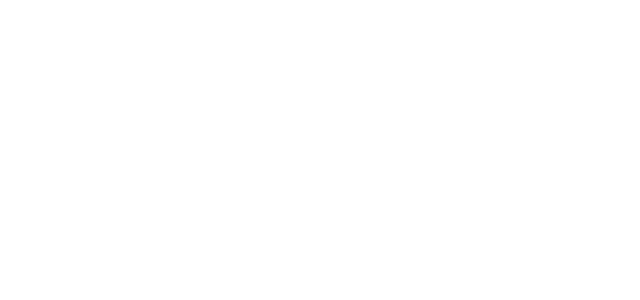
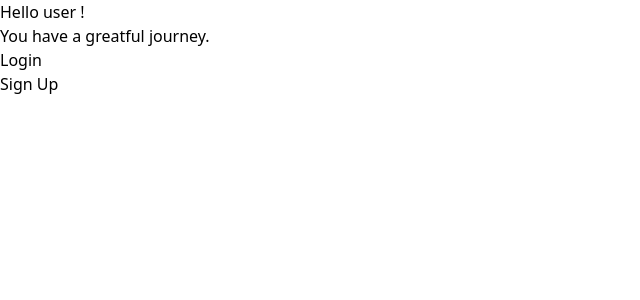
Before and after one commit to nasemul1/OIBSIP-leve-2-task-4, a React (Vite) app: page / in a window 1280 px wide. Before the commit this address had no page. Shown: the top 300 px of the page, without its empty margins (0-640 px from the left). Built offline with nearby package versions, Linux system fonts and the light colour scheme.

Commit message:
modified files

```diff
--- a/src/App.jsx
+++ b/src/App.jsx
@@ -11,7 +11,7 @@ function App() {
       <ToastContainer></ToastContainer>
       <BrowserRouter>
         <Routes>
-          <Route path="/OIBSIP-level-2-task-4" element={<Home />}></Route>
+          <Route path="/" element={<Home />}></Route>
           <Route path="/login" element={<Login />}></Route>
           <Route path="/registration" element={<Registration />}></Route>
           <Route path="/secret" element={<Secret />}></Route>
--- a/src/pages/Login.jsx
+++ b/src/pages/Login.jsx
@@ -60,7 +60,7 @@ const Login = () => {
             <input placeholder='Password' type="password" name="pass" id="pass" value={pass} onChange={e => setPass(e.target.value)} className='mb-10 p-2 w-3/4 bg-inherit border-b-2 border-[#1A459F] rounded-sm outline-none' required/><br />
             <button type="submit" className='pl-4 pr-4 pt-2 pb-2 w-3/4 text-white font-bold bg-[#1A459F] hover:bg-[#2c61d1] border-0 rounded-sm'>Proceed</button>
             <div className='mt-6'>
-              <Link to={'/OIBSIP-level-2-task-4'} className='mt-6 text-[#1A459F]'>Home</Link>
+              <Link to={'/'} className='mt-6 text-[#1A459F]'>Home</Link>
               <span className='ml-2 mr-2'>|</span>
               <Link to={'/registration'} className='mt-6 text-[#1A459F]'>Create a new account</Link>
             </div>
--- a/src/pages/Registration.jsx
+++ b/src/pages/Registration.jsx
@@ -52,7 +52,7 @@ const Registration = () => {
                   <input placeholder='Password' type="password" name="pass" id="pass" value={pass} onChange={e => setPass(e.target.value)} className='mb-10 p-2 w-3/4 bg-inherit border-b-2 border-[#1A459F] rounded-sm outline-none' required/><br />
                   <button type="submit" className='pl-4 pr-4 pt-2 pb-2 w-3/4 text-white font-bold bg-[#1A459F] hover:bg-[#2c61d1] border-0 rounded-sm'>Proceed</button>
                   <div className='mt-6'>
-                    <Link to={'/OIBSIP-level-2-task-4'} className='mt-6 text-[#1A459F]'>Home</Link>
+                    <Link to={'/'} className='mt-6 text-[#1A459F]'>Home</Link>
                     <span className='ml-2 mr-2'>|</span>
                     <Link to={'/login'} className='mt-6 text-[#1A459F]'>Login</Link>
                   </div>
```
